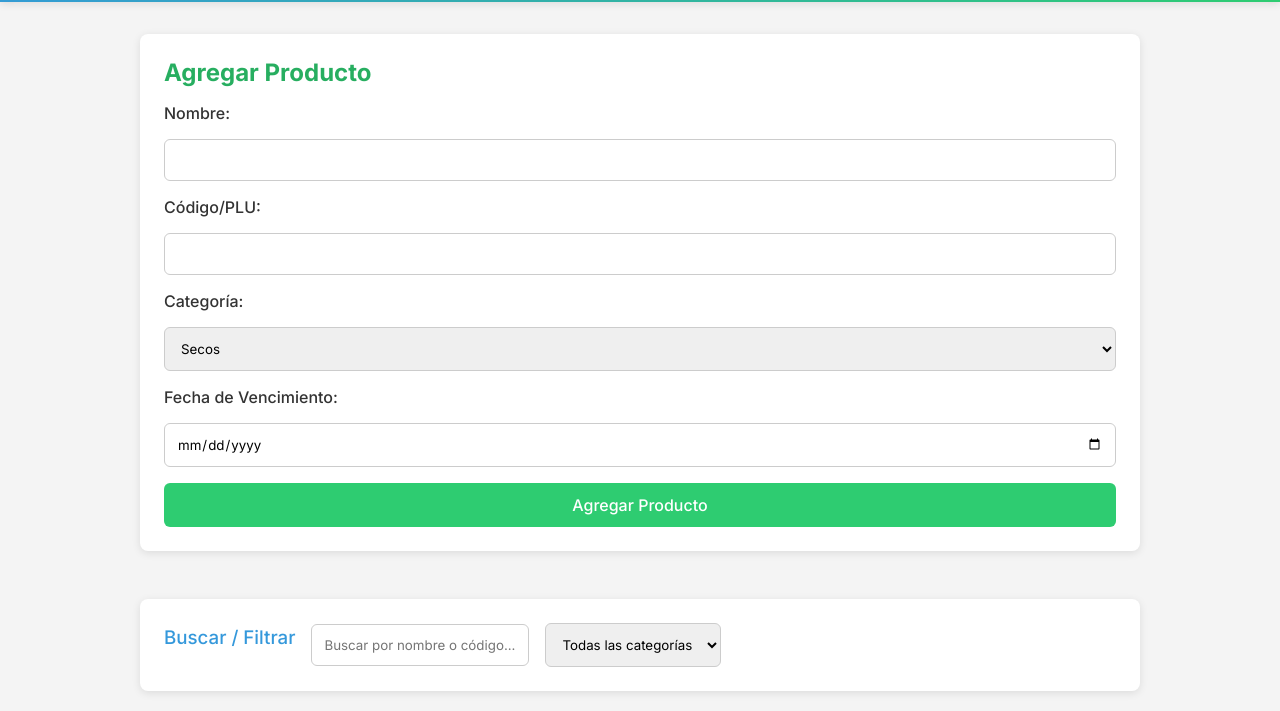
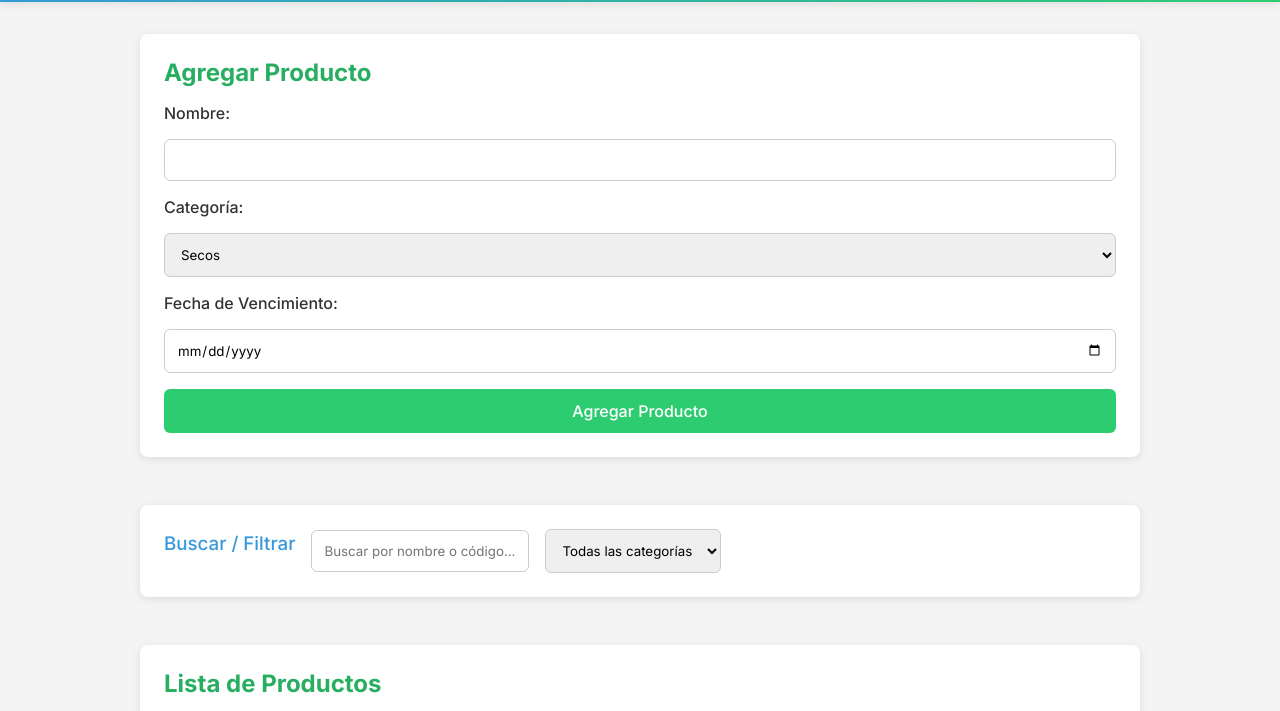
Before and after one commit to Sebastian-Perouene-Muanna/Gestor, a plain HTML site: page index.html in a window 1280 px wide. Shown: the part 85-796 px from the top of the page. Drawn offline with Linux system fonts and the light colour scheme.

Commit message:
Actualiza el diseño y agrega nuevas funciones

```diff
--- a/index.html
+++ b/index.html
@@ -26,8 +26,6 @@
           <label for="product-name">Nombre:</label>
           <input type="text" id="product-name" required>
 
-          <label for="product-code">Código/PLU:</label>
-          <input type="text" id="product-code" required>
 
           <!-- Campo de categoría con las 3 opciones -->
           <label for="product-category">Categoría:</label>
```
